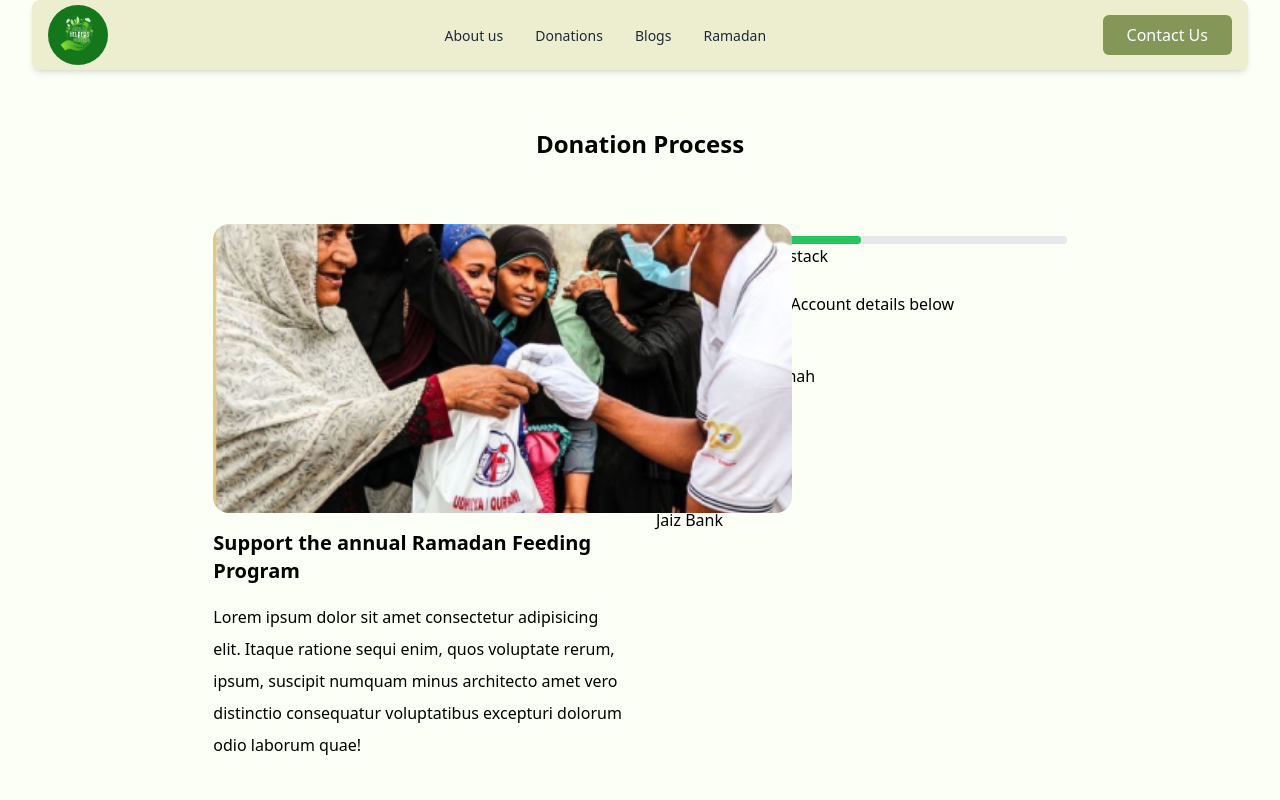
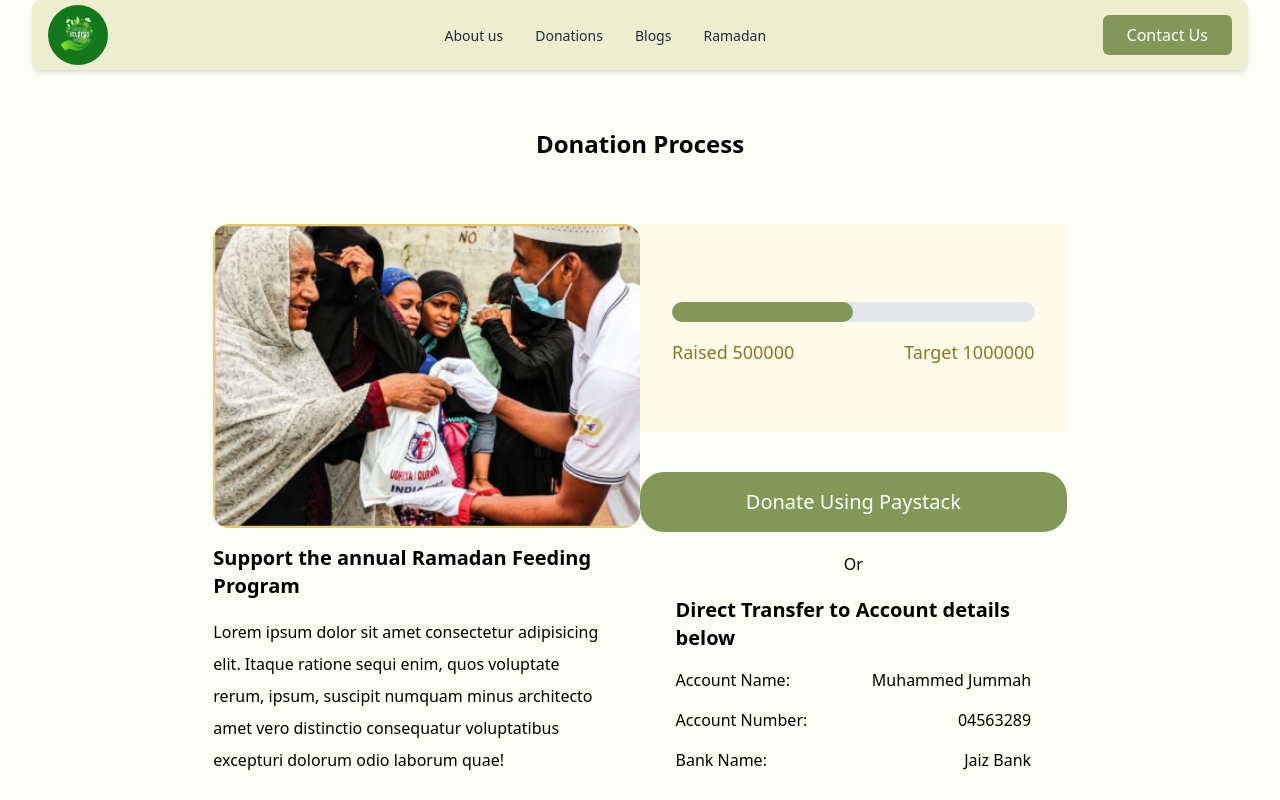
Before and after one commit to Khoiriyah23/Mhf-FE, a Next.js app: page /donation/1 in a window 1280 px wide. Shown: the top 800 px of the page. Built offline with nearby package versions, Linux system fonts and the light colour scheme.

Commit message:
updated donations page

```diff
--- a/app/donation/[id]/page.tsx
+++ b/app/donation/[id]/page.tsx
@@ -69,21 +69,21 @@ const Page = ({ params }: { params: { id: number } }) => {
   return (
     <div className='w-4/6 mx-auto mt-32'>
         <h1 className='text-center text-2xl font-bold mb-16'>Donation Process</h1>
-        <div className='grid grid-cols-1 md:grid-cols-2 gap-8'>
+        <div className='grid grid-cols-1 md:grid-cols-2'>
 
             {/* Left Section */}
             <div>
-                <div className='w-[579px] h-[289px] relative '>
+                <div className='w-full'>
                     <Image
                     src={program.imageSrc}
                     alt={program.title}
-                    fill
-                    objectFit='cover'
-                    className='absolute rounded-2xl'
+                    width={480}
+                    height={20}
+                    className=' rounded-2xl'
                     />
                 </div>
                 <p className='text-xl font-semibold py-4'>{program.title}</p>
-                <p className='leading-loose'>
+                <p className='leading-loose w-11/12'>
                     Lorem ipsum dolor sit amet consectetur adipisicing elit. Itaque
                     ratione sequi enim, quos voluptate rerum, ipsum, suscipit numquam
                     minus architecto amet vero distinctio consequatur voluptatibus
@@ -94,28 +94,31 @@ const Page = ({ params }: { params: { id: number } }) => {
             {/* Right Section */}
             <div>
 
-                            {/* Progress Bar */}
-                <div className="w-full bg-gray-200 h-2 rounded-full mt-3">
-                    <div className="h-2 bg-green-500 rounded-full" style={{ width: `${(program.raised / program.goal) * 100}%`,}}></div>
+                           {/* Progress Bar Section*/}
+                <div className='w-full h-52 bg-donationBg flex flex-col justify-center items-center px-8'>
+                    <div className="w-full bg-gray-200 h-5 rounded-full mt-3">
+                        <div className="h-5 bg-progressiveBar rounded-full" style={{ width: `${(program.raised / program.goal) * 100}%`}}></div>
+                    </div>
+                    <div className='flex justify-between w-full mt-4 text-lg text-progressiveText'>
+                        <p>Raised {program.raised}</p>
+                        <p>Target {program.goal}</p>
+                    </div>
                 </div>
 
-                <div>Donate Using Paystack</div>
-                <div>
-                    <p>Or</p>
-                    <p>Direct Transfer to Account details below</p>
-                    <div>
-                        <p>Account Name</p>
-                        <p>:</p>
+                <div className='mt-10 bg-progressiveBar p-4 text-center rounded-3xl text-white text-xl'>Donate Using Paystack</div>
+                <div className='w-5/6 mx-auto'>
+                    <p className='my-5 text-center'>Or</p>
+                    <p className='text-xl font-semibold'>Direct Transfer to Account details below</p>
+                    <div className='flex justify-between mt-4'>
+                        <p>Account Name:</p>
                         <p>Muhammed Jummah</p>
                     </div>
-                    <div>
-                        <p>Account Number</p>
-                        <p>:</p>
+                    <div className='flex justify-between mt-4'>
+                        <p>Account Number:</p>
                         <p>04563289</p>
                     </div>
-                    <div>
-                        <p>Bank Name</p>
-                        <p>:</p>
+                    <div className='flex justify-between mt-4'>
+                        <p>Bank Name:</p>
                         <p>Jaiz Bank</p>
                     </div>
                 </div>
--- a/tailwind.config.ts
+++ b/tailwind.config.ts
@@ -11,6 +11,9 @@ export default {
       colors: {
         background: "var(--background)",
         foreground: "var(--foreground)",
+        donationBg: '#FFFAEA',
+        progressiveBar: '#839758',
+        progressiveText: '#8D7525'
       },
     },
   },
```
